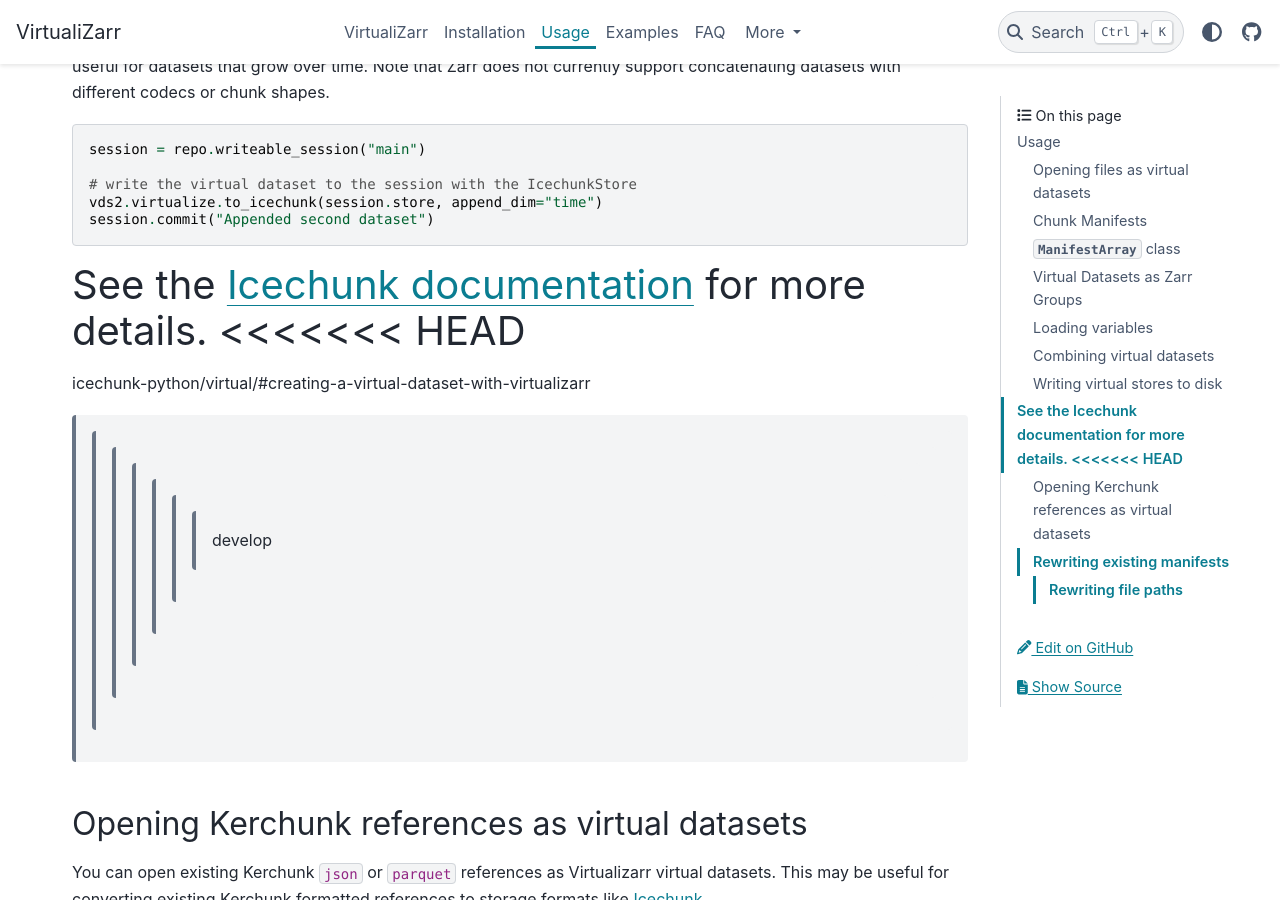
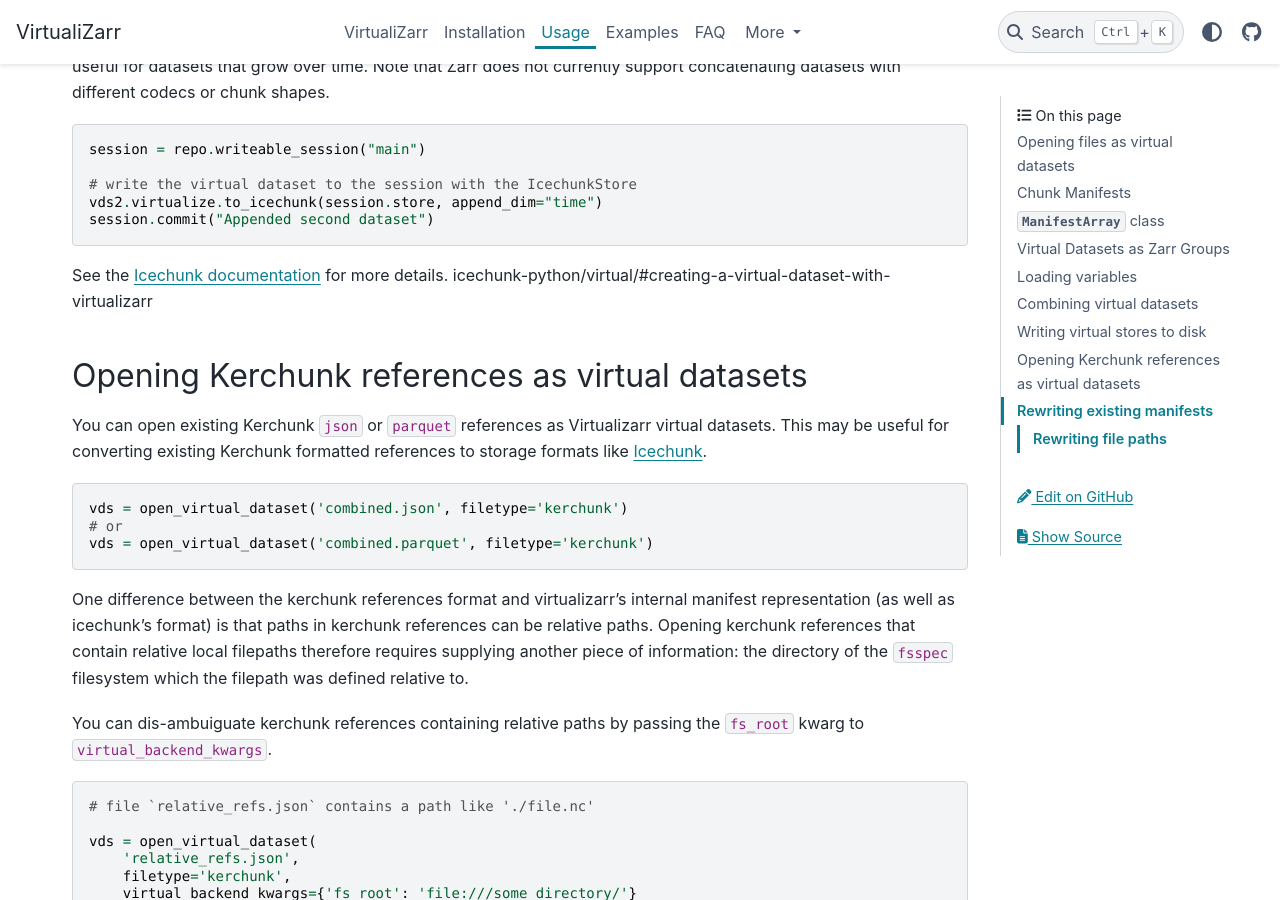
Before and after one commit to zarr-developers/VirtualiZarr, a Sphinx documentation site: the page built from docs/usage.md, in a window 1280 px wide and 900 px high, scrolled down 12289 px. Built offline with Sphinx 7.4.7 and the PyData theme 0.15.4, drawn with Linux system fonts in a browser that asks for light colours.

Commit message:
updates usage and releases and lints upstream.yaml

````diff
--- a/docs/releases.rst
+++ b/docs/releases.rst
@@ -9,7 +9,7 @@
 New Features
 ~~~~~~~~~~~~
 
-- Adds a Zarr reader to ``open_virtual_dataset``, which allows opening Zarr V2 and V3 stores as virtual datasets.
+- Adds a Zarr reader to ``open_virtual_dataset``, which allows opening Zarr V3 stores as virtual datasets.
   (:pull:`#271`) By `Raphael Hagen <https://github.com/norlandrhagen>`_.
 
 Breaking changes
--- a/docs/usage.md
+++ b/docs/usage.md
@@ -500,10 +500,7 @@
 ```
 
 See the [Icechunk documentation](https://icechunk.io/icechunk-python/virtual/#creating-a-virtual-dataset-with-virtualizarr) for more details.
-<<<<<<< HEAD
-=======
 icechunk-python/virtual/#creating-a-virtual-dataset-with-virtualizarr
->>>>>>> develop
 
 ## Opening Kerchunk references as virtual datasets
 
````
Also changed, not shown: 1 other file.
